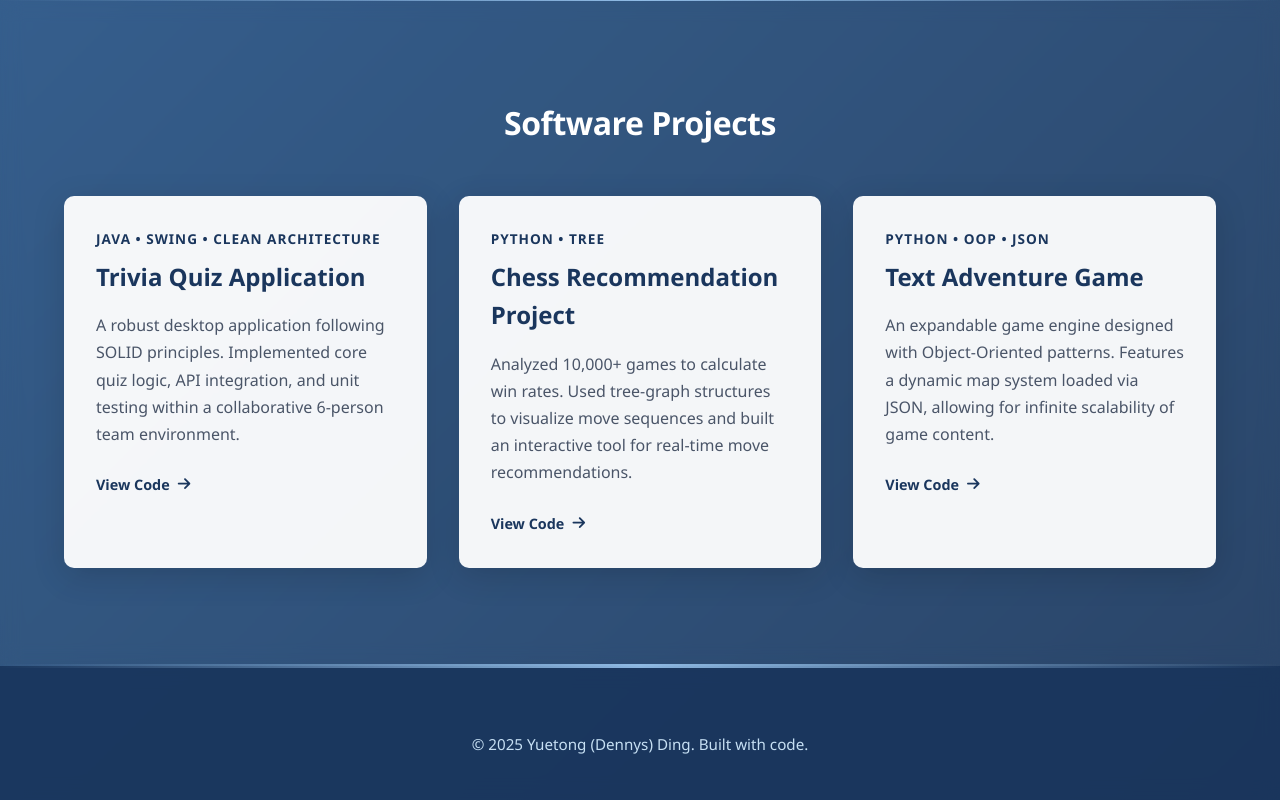
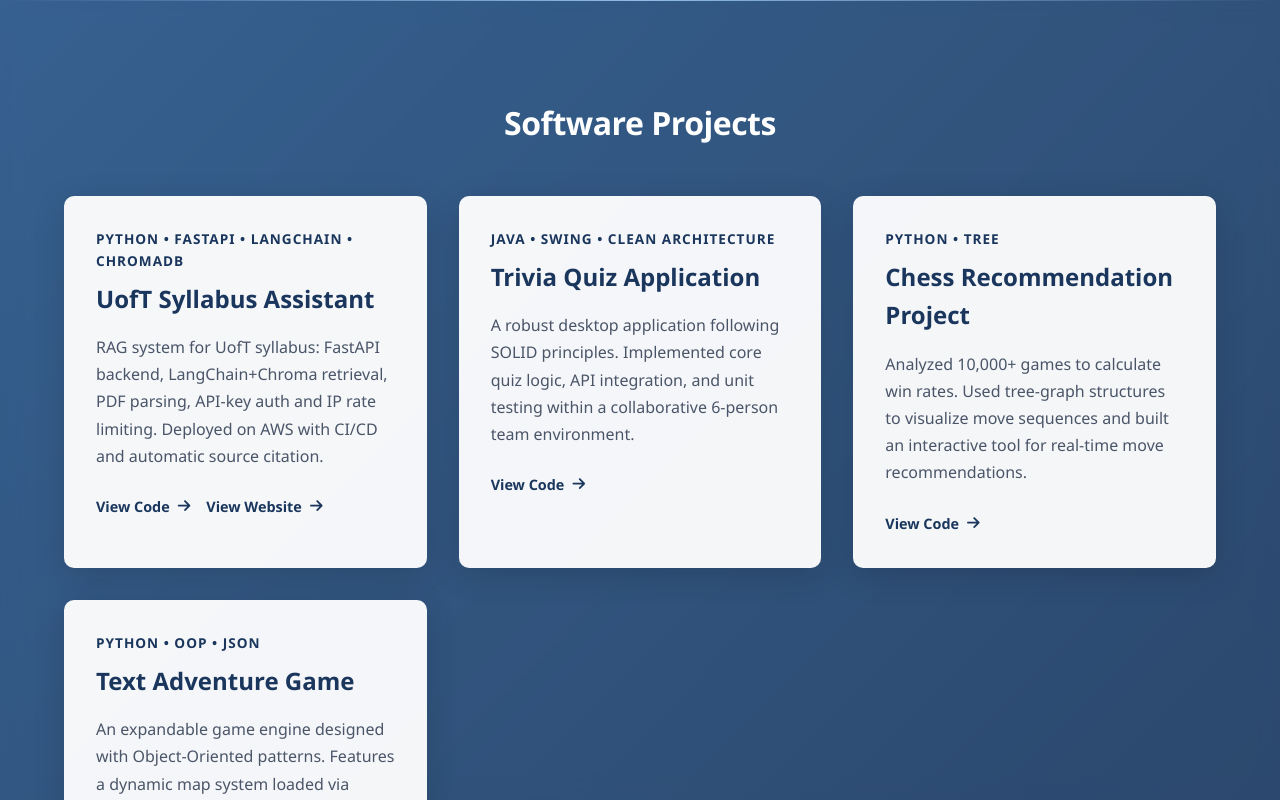
Before and after one commit to D1NG1/portfolio, a plain HTML site: page index.html in a window 1280 px wide. Shown: the part 2648-3448 px from the top of the page. Drawn offline with Linux system fonts and the light colour scheme.

Commit message:
add new project

```diff
--- a/index.html
+++ b/index.html
@@ -36,7 +36,7 @@
             <div class="skill-card">
                 <i class="fas fa-code"></i>
                 <h3>Languages</h3>
-                <p>Python, Java, C#, JavaScript, HTML/CSS, R, SQL, Bash, PHP</p>
+                <p>Python, Java, C#, JavaScript, HTML/CSS, R, SQL, Bash</p>
             </div>
             <div class="skill-card">
                 <i class="fas fa-cube"></i>
@@ -46,7 +46,7 @@
             <div class="skill-card">
                 <i class="fas fa-tools"></i>
                 <h3>Tools & DevOps</h3>
-                <p>Docker, Git, CUDA, Postman, Linux</p>
+                <p>AWS, CI/CD, Nginx, Docker, Git, Postman, Linux</p>
             </div>
         </div>
     </section>
@@ -133,6 +133,19 @@
     <section id="projects" class="projects">
         <h2 class="section-title">Software Projects</h2>
         <div class="project-grid">
+            <div class="project-card">
+                <div class="project-content">
+                    <div class="project-tech">Python • FastAPI • LangChain • ChromaDB</div>
+                    <h3 class="project-title">UofT Syllabus Assistant</h3>
+                    <p class="project-desc">
+                        RAG system for UofT syllabus: FastAPI backend, LangChain+Chroma retrieval, PDF parsing, API-key auth and IP rate limiting. Deployed on AWS with CI/CD and automatic source citation.
+                    </p>
+                        <div class="project-links">
+                            <a href="https://github.com/D1NG1/uoft-assistant" target="_blank" class="project-link">View Code <i class="fas fa-arrow-right"></i></a>
+                            <a href="http://3.140.6.205/" target="_blank" class="project-link">View Website <i class="fas fa-arrow-right"></i></a>
+                        </div>
+                </div>
+            </div>
 
             <div class="project-card">
                 <div class="project-content">
--- a/styles.css
+++ b/styles.css
@@ -577,6 +577,13 @@ nav {
     font-weight: 700;
 }
 
+/* Keep project title text and demo icon on one line */
+.project-title {
+    display: flex;
+    align-items: center;
+    gap: 0.5rem;
+}
+
 .project-desc {
     color: var(--text-light);
     margin-bottom: 1.5rem;
@@ -597,6 +604,14 @@ nav {
 .project-link:hover {
     color: var(--accent);
     transform: translateX(5px);
+}
+
+/* Group project links on one line and add spacing between them */
+.project-links {
+    display: inline-flex;
+    gap: 1rem;
+    align-items: center;
+    flex-wrap: nowrap;
 }
 
 /* ============ FOOTER ============ */
```
